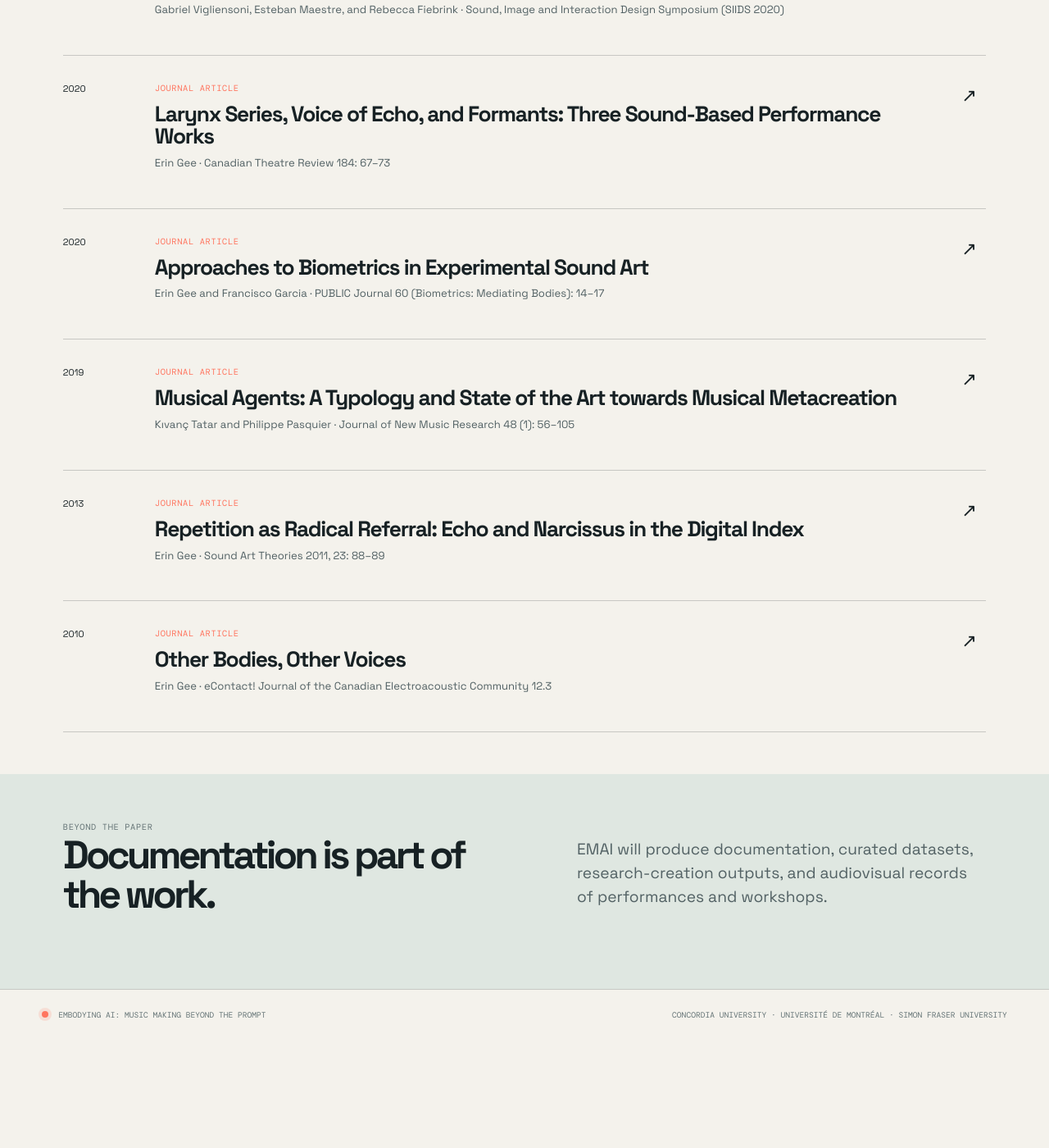
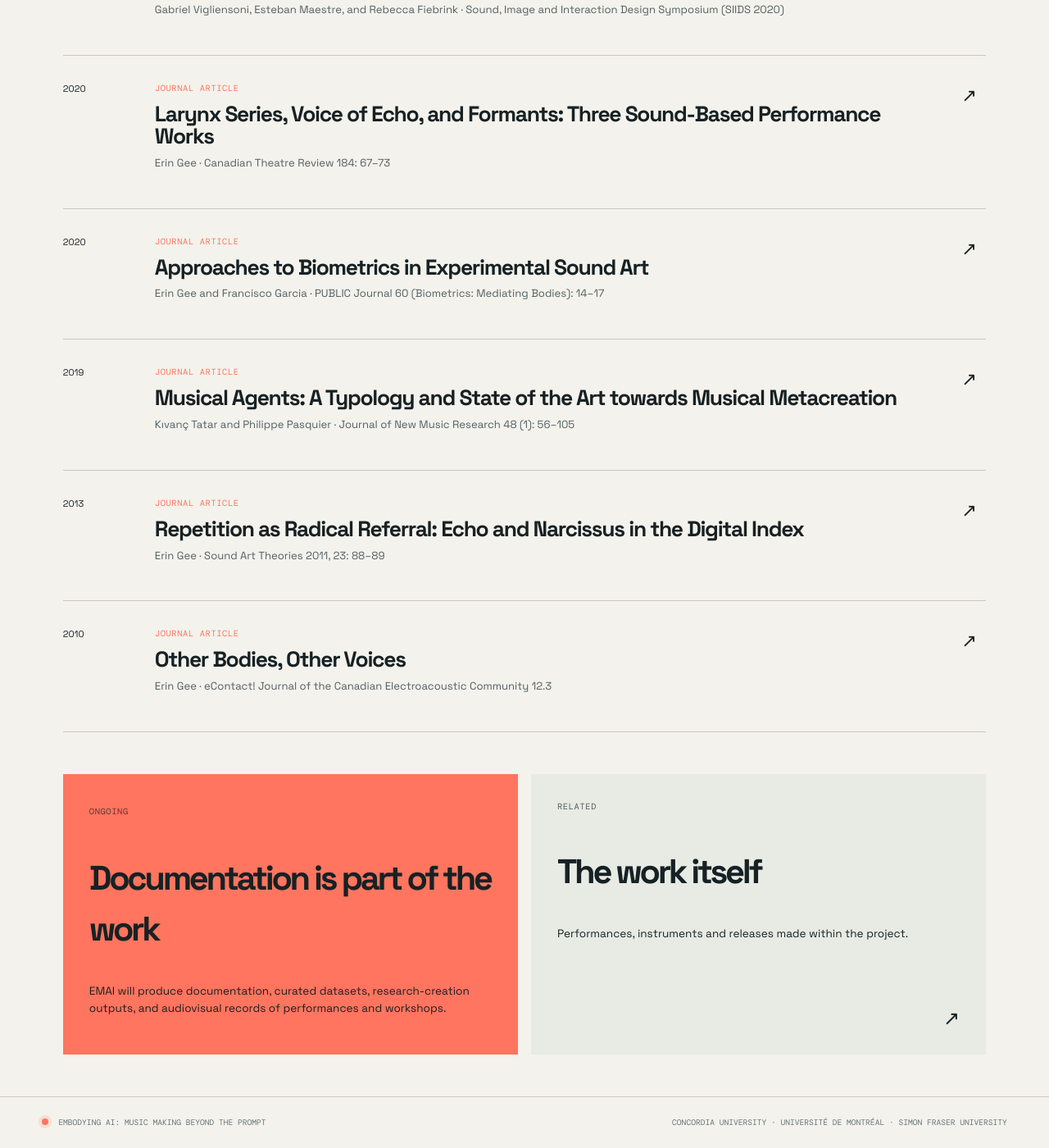
Before and after one commit to emai-ca/emai-ca.github.io, a Jekyll site: the page built from publications.md, in a window 1280 px wide and 1400 px high, scrolled down 5148 px. Shown: the whole window at 82% size. Built offline with Jekyll 4.4.1, drawn with Linux system fonts in a browser that asks for light colours; before the commit the page ends 6418 px from its top, so only the background shows below that.

Commit message:
Turn the literature closing section into two boxes
Matches the creative works page: a coral card carrying the existing
documentation statement, and a grey card linking across to the works
themselves, so each page now points at the other.

Co-Authored-By: Claude Opus 5 <noreply@anthropic.com>

```diff
--- a/assets/css/overrides.css
+++ b/assets/css/overrides.css
@@ -1409,7 +1409,8 @@ body[data-page="people"] .page-lede {
 
 /* GAMMa card in coral, against the pale grey of the AIMC card beside it. */
 body[data-page="people"] .session-accent,
-body[data-page="works"] .session-accent {
+body[data-page="works"] .session-accent,
+body[data-page="publications"] .session-accent {
   background: var(--coral);
 }
 
@@ -1420,12 +1421,15 @@ body[data-page="works"] .session-accent {
 body[data-page="people"] .session-grid > div,
 body[data-page="people"] .session-grid p,
 body[data-page="works"] .session-grid > div,
-body[data-page="works"] .session-grid p {
+body[data-page="works"] .session-grid p,
+body[data-page="publications"] .session-grid > div,
+body[data-page="publications"] .session-grid p {
   color: var(--ink);
 }
 
 body[data-page="people"] .session-grid .session-year,
-body[data-page="works"] .session-grid .session-year {
+body[data-page="works"] .session-grid .session-year,
+body[data-page="publications"] .session-grid .session-year {
   color: var(--ink);
   opacity: 0.7;
 }
@@ -1735,18 +1739,21 @@ body[data-page="works"] .works-note {
   background: var(--coral);
 }
 
-body[data-page="works"] .works-outro { padding-bottom: var(--section-space); }
+body[data-page="works"] .works-outro,
+body[data-page="publications"] .works-outro { padding-bottom: var(--section-space); }
 
 /* Second outro box links through to the literature page. The arrow sits
    bottom-right and stretches over the card, so the whole box is the hit
    area — same approach as the route cards and the literature entries. */
-body[data-page="works"] .session-link {
+body[data-page="works"] .session-link,
+body[data-page="publications"] .session-link {
   position: relative;
   display: flex;
   flex-direction: column;
 }
 
-body[data-page="works"] .session-arrow {
+body[data-page="works"] .session-arrow,
+body[data-page="publications"] .session-arrow {
   align-self: flex-end;
   margin-top: auto;
   font-size: 1.5rem;
@@ -1754,18 +1761,21 @@ body[data-page="works"] .session-arrow {
   transition: transform 160ms ease, color 160ms ease;
 }
 
-body[data-page="works"] .session-arrow::after {
+body[data-page="works"] .session-arrow::after,
+body[data-page="publications"] .session-arrow::after {
   content: '';
   position: absolute;
   inset: 0;
 }
 
-body[data-page="works"] .session-link:hover .session-arrow {
+body[data-page="works"] .session-link:hover .session-arrow,
+body[data-page="publications"] .session-link:hover .session-arrow {
   color: var(--coral);
   transform: translate(2px, -2px);
 }
 
-body[data-page="works"] .session-link:focus-within {
+body[data-page="works"] .session-link:focus-within,
+body[data-page="publications"] .session-link:focus-within {
   outline: 2px solid var(--coral);
   outline-offset: -2px;
 }
--- a/publications.md
+++ b/publications.md
@@ -70,4 +70,9 @@ nav: publications
   <article class="publication-item" data-type="journal" data-topics="embodiment"><span class="pub-year">2010</span><div><p class="pub-type">Journal article</p><h2>Other Bodies, Other Voices</h2><p>Erin Gee · eContact! Journal of the Canadian Electroacoustic Community 12.3</p></div><a href="https://econtact.ca/12_3/gee_voices.html" aria-label="Read publication">↗</a></article>
 </div></section>
 
-<section class="open-resources"><div class="content-wide open-resource-grid"><div><span class="section-label">Beyond the paper</span><h2>Documentation is part of the work.</h2></div><p>EMAI will produce documentation, curated datasets, research-creation outputs, and audiovisual records of performances and workshops.</p></div></section>
+<section class="content-wide works-outro">
+  <div class="session-grid">
+    <div class="session-accent"><span class="session-year">Ongoing</span><h2>Documentation is part of the work</h2><p>EMAI will produce documentation, curated datasets, research-creation outputs, and audiovisual records of performances and workshops.</p></div>
+    <div class="session-link"><span class="session-year">Related</span><h2>The work itself</h2><p>Performances, instruments and releases made within the project.</p><a class="session-arrow" href="{{ '/works/' | relative_url }}" aria-label="Go to the creative works page"><span aria-hidden="true">↗</span></a></div>
+  </div>
+</section>
```
